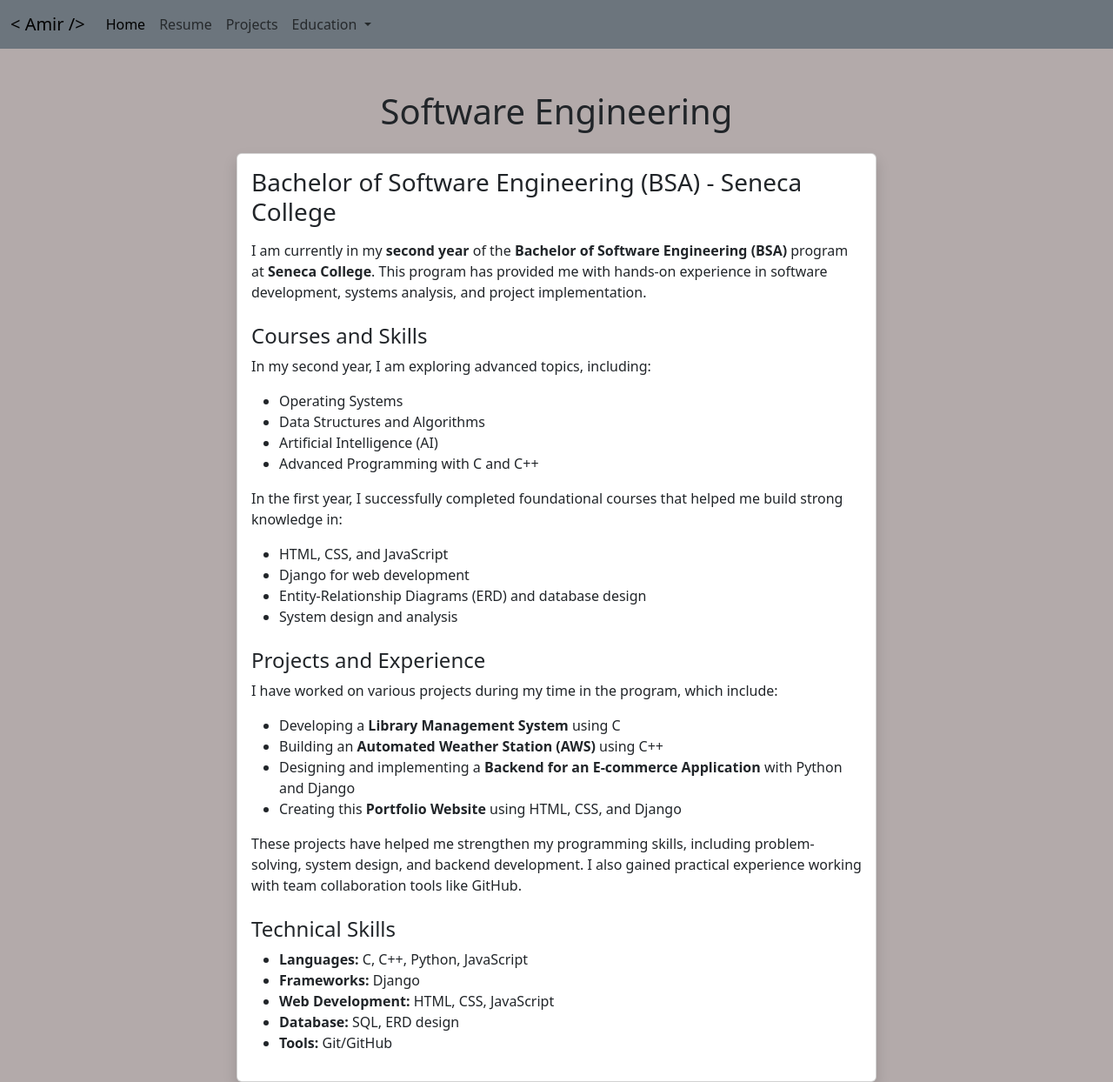
After one commit to Amirhosseinmk/Portfolio, a Django app: page /software_eng/ in a window 1280 px wide. The commit adds this page. Shown: the whole page at 87% size. Run offline with Django 5.2, Linux system fonts and the light colour scheme.

Commit message:
updatenew

```diff
--- a/myapp/views.py
+++ b/myapp/views.py
@@ -13,3 +13,9 @@
     all_projects = projects.objects.all()
     context = {'projects':all_projects}
     return render(request,'projects.html',context)
+
+def education_chem(request):
+    return render(request,'chem.html')
+
+def software_eng(request):
+    return render(request,'software.html')
--- a/myproject/urls.py
+++ b/myproject/urls.py
@@ -17,7 +17,7 @@
 from django.contrib import admin
 from django.urls import path
 from django.http import HttpResponse
-from myapp.views import home,Project,navbar
+from myapp.views import home,Project,navbar,education_chem,software_eng
 from django.conf.urls.static import static
 from django.conf import settings
 
@@ -27,7 +27,9 @@
     path('admin/', admin.site.urls),
     path('', home,name='home'),
     # path('navbar',navbar,name='navbar'), no needed this is extra
-    path('projects/', Project,name='projects')
+    path('projects/', Project,name='projects'),
+    path('applied_chem/', education_chem,name='education_chem'),
+    path('software_eng/',software_eng,name='software')
 ]
 
 urlpatterns += static(settings.MEDIA_URL, document_root=settings.STATIC_ROOT)
--- /dev/null
+++ b/static/styles/chem.css
@@ -0,0 +1,3 @@
+body{
+    background-color: rgb(179, 170, 170)
+}
--- /dev/null
+++ b/static/styles/software.css
@@ -0,0 +1,3 @@
+body{
+    background-color: rgb(179, 170, 170)
+}
--- a/template/navbar.html
+++ b/template/navbar.html
@@ -21,12 +21,9 @@
                         Education
                     </a>
                     <ul class="dropdown-menu">
-                        <li><a class="dropdown-item" href="#">Software Engineering</a></li>
-                        <li><a class="dropdown-item" href="#">Applied Chemistry</a></li>
+                        <li><a class="dropdown-item" href="{% url 'software' %}">Software Engineering</a></li>
+                        <li><a class="dropdown-item" href="{% url 'education_chem' %}">Applied Chemistry</a></li>
                     </ul>
-                </li>
-                <li class="nav-item">
-                    <a class="nav-link" href="#">About</a>
                 </li>
             </ul>
         </div>
--- /dev/null
+++ b/template/software.html
@@ -0,0 +1,77 @@
+{% load static %}
+<!DOCTYPE html>
+<html lang="en">
+<head>
+    <meta charset="UTF-8">
+    <meta name="viewport" content="width=device-width, initial-scale=1.0">
+    <title>Software Engineering - Education</title>
+    <!-- Bootstrap CSS -->
+    <link href="https://cdn.jsdelivr.net/npm/bootstrap@5.3.0/dist/css/bootstrap.min.css" rel="stylesheet">
+    <link href="https://cdn.jsdelivr.net/npm/bootstrap-icons/font/bootstrap-icons.css" rel="stylesheet">
+    <!-- Custom CSS -->
+    <link rel="stylesheet" type="text/css" href="{% static 'styles/software.css' %}">
+</head>
+<body>
+    {% include 'navbar.html' %} <!-- Include the navbar -->
+
+    <!-- Education Section -->
+    <section class="education">
+        <div class="container mt-5">
+            <div class="row">
+                <div class="col-12 text-center">
+                    <h1 class="mb-4">Software Engineering</h1>
+                </div>
+                <div class="col-md-8 mx-auto">
+                    <div class="card shadow">
+                        <div class="card-body">
+                            <h3 class="card-title">Bachelor of Software Engineering (BSA) - Seneca College</h3>
+                            <p class="card-text mt-3">
+                                I am currently in my <strong>second year</strong> of the <strong>Bachelor of Software Engineering (BSA)</strong> program at <strong>Seneca College</strong>. This program has provided me with hands-on experience in software development, systems analysis, and project implementation.
+                            </p>
+                            <h4 class="mt-4">Courses and Skills</h4>
+                            <p>In my second year, I am exploring advanced topics, including:</p>
+                            <ul>
+                                <li>Operating Systems</li>
+                                <li>Data Structures and Algorithms</li>
+                                <li>Artificial Intelligence (AI)</li>
+                                <li>Advanced Programming with C and C++</li>
+                            </ul>
+                            <p>In the first year, I successfully completed foundational courses that helped me build strong knowledge in:</p>
+                            <ul>
+                                <li>HTML, CSS, and JavaScript</li>
+                                <li>Django for web development</li>
+                                <li>Entity-Relationship Diagrams (ERD) and database design</li>
+                                <li>System design and analysis</li>
+                            </ul>
+                            <h4 class="mt-4">Projects and Experience</h4>
+                            <p>
+                                I have worked on various projects during my time in the program, which include:
+                            </p>
+                            <ul>
+                                <li>Developing a <strong>Library Management System</strong> using C</li>
+                                <li>Building an <strong>Automated Weather Station (AWS)</strong> using C++</li>
+                                <li>Designing and implementing a <strong>Backend for an E-commerce Application</strong> with Python and Django</li>
+                                <li>Creating this <strong>Portfolio Website</strong> using HTML, CSS, and Django</li>
+                            </ul>
+                            <p>
+                                These projects have helped me strengthen my programming skills, including problem-solving, system design, and backend development. I also gained practical experience working with team collaboration tools like GitHub.
+                            </p>
+                            <h4 class="mt-4">Technical Skills</h4>
+                            <ul>
+                                <li><strong>Languages:</strong> C, C++, Python, JavaScript</li>
+                                <li><strong>Frameworks:</strong> Django</li>
+                                <li><strong>Web Development:</strong> HTML, CSS, JavaScript</li>
+                                <li><strong>Database:</strong> SQL, ERD design</li>
+                                <li><strong>Tools:</strong> Git/GitHub</li>
+                            </ul>
+                        </div>
+                    </div>
+                </div>
+            </div>
+        </div>
+    </section>
+
+    <!-- Bootstrap JS -->
+    <script src="https://cdn.jsdelivr.net/npm/bootstrap@5.3.0/dist/js/bootstrap.bundle.min.js"></script>
+</body>
+</html>
```
Also changed, not shown: template/chem.html (added, +49 -0 lines).
